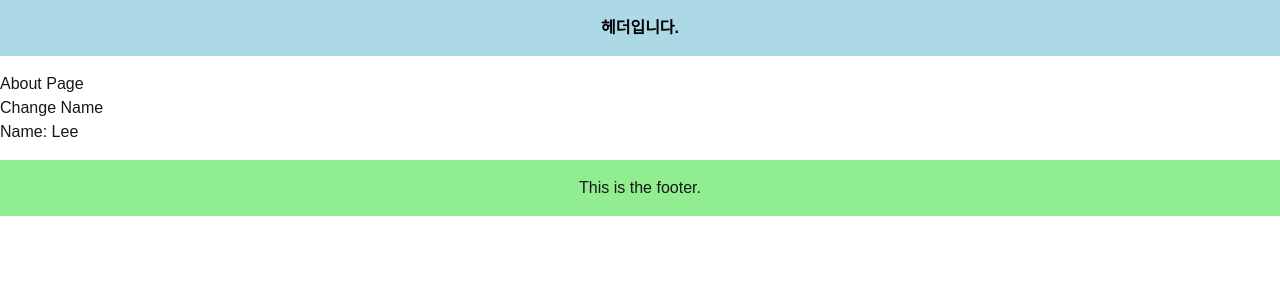
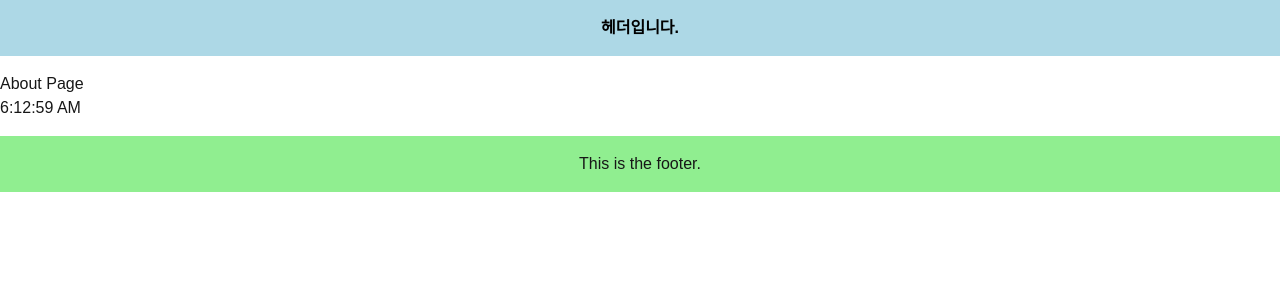
Before and after one commit to Halozhan/backend-lecture, a Next.js app: page /about in a window 1280 px wide. Shown: the top 300 px of the page. Built offline with nearby package versions, Linux system fonts and the light colour scheme.

Commit message:
/about는 빌드할 때 시간으로 보이고, 실제 현재시간이 반영되진 않는다. static page로 만들어졌기 때문이다.

```diff
--- a/src/app/about/page.tsx
+++ b/src/app/about/page.tsx
@@ -1,19 +1,8 @@
-"use client";
-import { useState } from "react";
-
 export default function AboutPage() {
-  // 클라이언트에서 처리되는 로직이다.
-  console.log("About Page Rendered");
-  const [name, setName] = useState("Lee");
-  console.log("Client Side Name:", name);
   return (
     <div>
       <h1>About Page</h1>
-      {
-        /* 클라이언트 사이드에서만 동작하는 부분 */
-        <button onClick={() => setName("Kim")}>Change Name</button>
-      }
-      <p>Name: {name}</p>
+      <p>{new Date().toLocaleTimeString()}</p>
     </div>
   );
 }
```
